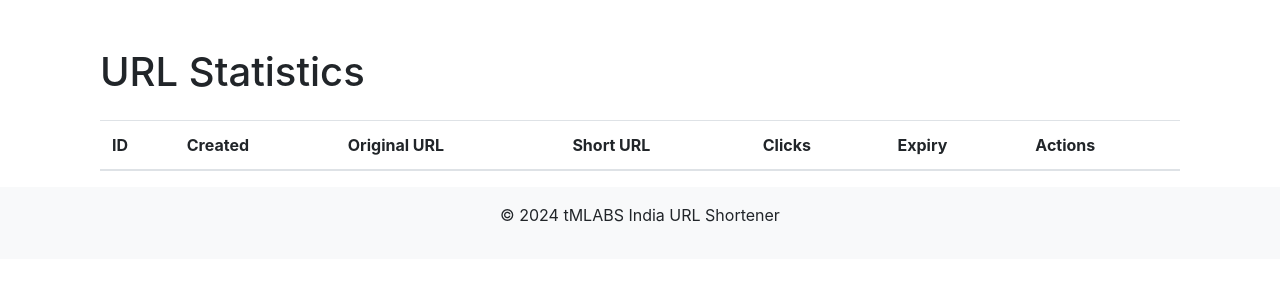
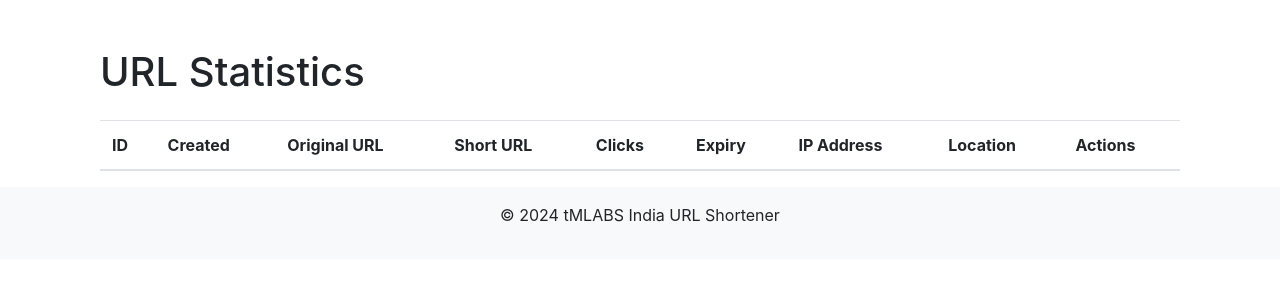
Before and after one commit to thrmk/url_shortener_free, a Flask app: page /stats in a window 1280 px wide. Shown: the part 76-376 px from the top of the page. Run offline with Flask 3, Linux system fonts and the light colour scheme; data that the repository does not hold is empty; some libraries are stand-ins or nearby versions.

Commit message:
Updated ip add changes

```diff
--- a/app.py
+++ b/app.py
@@ -3,6 +3,16 @@ from flask import Flask, render_template, request, redirect, url_for, flash, Res
 from werkzeug.security import generate_password_hash, check_password_hash
 from hashids import Hashids
 from datetime import datetime, timedelta
+
+import requests
+
+def get_location_from_ip(ip_address):
+    try:
+        response = requests.get(f'http://ip-api.com/json/{ip_address}')
+        data = response.json()
+        return data.get('city', '') + ', ' + data.get('country', '')
+    except requests.RequestException:
+        return ''
 
 app = Flask(__name__)
 app.config['SECRET_KEY'] = 'your_secret_key'  # Change this to a secure key
@@ -13,16 +23,21 @@ def init_db():
     with sqlite3.connect('database.db') as connection:
         cursor = connection.cursor()
         cursor.executescript('''
-        CREATE TABLE IF NOT EXISTS urls (
+        DROP TABLE IF EXISTS urls;
+        DROP TABLE IF EXISTS users;
+
+        CREATE TABLE urls (
             id INTEGER PRIMARY KEY AUTOINCREMENT,
             created TIMESTAMP NOT NULL DEFAULT CURRENT_TIMESTAMP,
             original_url TEXT NOT NULL,
             short_url TEXT UNIQUE NOT NULL,
             clicks INTEGER NOT NULL DEFAULT 0,
-            expiry TEXT NOT NULL
+            expiry TEXT NOT NULL,
+            ip_address TEXT,
+            location TEXT
         );
 
-        CREATE TABLE IF NOT EXISTS users (
+        CREATE TABLE users (
             id INTEGER PRIMARY KEY AUTOINCREMENT,
             username TEXT NOT NULL UNIQUE,
             password TEXT NOT NULL
@@ -42,8 +57,8 @@ def get_db_connection():
 def home():
     return render_template('home.html')
 
-@app.route('/index', methods=['GET', 'POST'])
-def index():
+@app.route('/url_shortener', methods=['GET', 'POST'])
+def url_shortener():
     default_expiry = datetime.now() + timedelta(hours=24)
     default_expiry_str = default_expiry.strftime('%Y-%m-%d %H:%M')
 
@@ -53,14 +68,18 @@ def index():
 
         if not original_url:
             flash('Please enter a URL.')
-            return redirect(url_for('index'))
+            return redirect(url_for('url_shortener'))
 
         short_url_code = hashids.encode(len(get_urls()) + 1)
         short_url = url_for('redirect_url', short_url=short_url_code, _external=True)
+        ip_address = request.remote_addr
+        location = get_location_from_ip(ip_address)  # Get location from IP address
+
         conn = get_db_connection()
 
         try:
-            conn.execute('INSERT INTO urls (original_url, short_url, expiry) VALUES (?, ?, ?)', (original_url, short_url_code, expiry))
+            conn.execute('INSERT INTO urls (original_url, short_url, expiry, ip_address, location) VALUES (?, ?, ?, ?, ?)',
+                         (original_url, short_url_code, expiry, ip_address, location))
             conn.commit()
             flash('URL shortened successfully!')
         except sqlite3.IntegrityError:
@@ -68,33 +87,29 @@ def index():
         finally:
             conn.close()
 
-        return render_template('index.html', short_url=short_url, expiry=expiry)
+        return render_template('url_shortener.html', short_url=short_url, expiry=expiry)
 
-    return render_template('index.html', expiry=default_expiry_str)
+    return render_template('url_shortener.html', expiry=default_expiry_str)
 
 @app.route('/<short_url>')
 def redirect_url(short_url):
     conn = get_db_connection()
     url = conn.execute('SELECT * FROM urls WHERE short_url = ?', (short_url,)).fetchone()
-    conn.close()
-
     if url is None:
         return 'URL not found', 404
 
     expiry = datetime.strptime(url['expiry'], '%Y-%m-%d %H:%M')
     if datetime.now() > expiry:
-        conn = get_db_connection()
         conn.execute('DELETE FROM urls WHERE short_url = ?', (short_url,))
         conn.commit()
         conn.close()
         return 'URL has expired', 410
 
-    conn = get_db_connection()
+    # Update click count only
     conn.execute('UPDATE urls SET clicks = clicks + 1 WHERE short_url = ?', (short_url,))
     conn.commit()
     conn.close()
 
-    print(f'Redirecting to: {url["original_url"]}')  # Debugging line
     return redirect(url['original_url'])
 
 @app.route('/stats')
@@ -106,7 +121,7 @@ def stats():
 @app.route('/sitemap.xml')
 def sitemap():
     urls = [
-        {'loc': url_for('index', _external=True)},
+        {'loc': url_for('url_shortener', _external=True)},
         {'loc': url_for('home', _external=True)},
         {'loc': url_for('privacy_policy', _external=True)},
         {'loc': url_for('robots_txt', _external=True)},
@@ -119,19 +134,20 @@ def sitemap():
 def privacy_policy():
     return render_template('privacy_policy.html')
 
-@app.route('/delete_url/<id>', methods=['POST'])
+@app.route('/delete_url/<int:id>', methods=['POST'])
 def delete_url(id):
-    url_id = hashids.decode(id)
-    if not url_id:
-        flash('Invalid URL ID.')
-        return redirect(url_for('stats'))
-
-    url_id = url_id[0]
+    # Directly use the integer ID without decoding since it's coming as an integer
     conn = get_db_connection()
-    conn.execute('DELETE FROM urls WHERE id = ?', (url_id,))
+    cursor = conn.cursor()
+    cursor.execute('DELETE FROM urls WHERE id = ?', (id,))
     conn.commit()
     conn.close()
-    flash('URL deleted successfully.')
+
+    if cursor.rowcount == 0:
+        flash('Failed to delete URL. It may not exist.')
+    else:
+        flash('URL deleted successfully.')
+
     return redirect(url_for('stats'))
 
 def get_urls():
--- a/robots.txt
+++ b/robots.txt
@@ -1,4 +1,4 @@
 User-agent: *
 Disallow:
 
-Sitemap: https://url-shortener-free.onrender.com/sitemap.xml
+Sitemap: https://www.tmlabs.in/sitemap.xml
--- a/templates/base.html
+++ b/templates/base.html
@@ -28,7 +28,7 @@
     <link rel="stylesheet" href="{{ url_for('static', filename='styles.css') }}">
     <link rel="stylesheet" href="https://cdn.jsdelivr.net/npm/flatpickr/dist/flatpickr.min.css">
     <script src="https://cdn.jsdelivr.net/npm/flatpickr"></script>
-    <script async src="https://pagead2.googlesyndication.com/pagead/js/adsbygoogle.js?client=ca-pub-5520751781337005" crossorigin="anonymous"></script>
+    <!-- <script async src="https://pagead2.googlesyndication.com/pagead/js/adsbygoogle.js?client=ca-pub-5520751781337005" crossorigin="anonymous"></script> -->
     <script async src="https://www.googletagmanager.com/gtag/js?id=G-1F35JW1ZG3"></script>
     <script>
         window.dataLayer = window.dataLayer || [];
@@ -36,6 +36,8 @@
         gtag('js', new Date());
         gtag('config', 'G-1F35JW1ZG3');
     </script>
+    <script async src="https://pagead2.googlesyndication.com/pagead/js/adsbygoogle.js?client=ca-pub-5520751781337005"
+    crossorigin="anonymous"></script>
     <style>
         /* Bounce animation for the icon */
         .animated-icon {
@@ -124,7 +126,8 @@
             </button>
             <div class="collapse navbar-collapse" id="navbarNav">
                 <ul class="navbar-nav ml-auto">
-                    <li class="nav-item"><a class="nav-link" href="{{ url_for('index') }}">Shorten URL</a></li>
+                    <!-- Update the URL in the navbar -->
+                    <li class="nav-item"><a class="nav-link" href="{{ url_for('url_shortener') }}">Shorten URL</a></li>
                     <li class="nav-item"><a class="nav-link" href="{{ url_for('privacy_policy') }}">Privacy Policy</a></li>
                 </ul>
             </div>
--- a/templates/home.html
+++ b/templates/home.html
@@ -6,7 +6,8 @@
 <div class="jumbotron text-center">
     <h1 class="display-4">Welcome to Our URL Shortener Service</h1>
     <p class="lead">Manage and track your links with ease using our platform, which offers features similar to bitly, tinyurl, and more.</p>
-    <a class="btn btn-primary btn-lg mt-4" href="{{ url_for('index') }}" role="button">
+    <!-- Update the URL in the button -->
+    <a class="btn btn-primary btn-lg mt-4" href="{{ url_for('url_shortener') }}" role="button">
         Click Here <i class="fas fa-arrow-down animated-icon"></i>
     </a>
 </div>
--- a/templates/stats.html
+++ b/templates/stats.html
@@ -15,6 +15,8 @@
                 <th>Short URL</th>
                 <th>Clicks</th>
                 <th>Expiry</th>
+                <th>IP Address</th>
+                <th>Location</th>
                 <th>Actions</th>
             </tr>
         </thead>
@@ -27,6 +29,8 @@
                 <td><a href="{{ url_for('redirect_url', short_url=url.short_url) }}">{{ url.short_url }}</a></td>
                 <td>{{ url.clicks }}</td>
                 <td>{{ url.expiry }}</td>
+                <td>{{ url.ip_address }}</td>
+                <td>{{ url.location }}</td>
                 <td>
                     <form method="POST" action="{{ url_for('delete_url', id=url.id) }}">
                         <button type="submit" class="btn btn-danger">Delete</button>
--- a/templates/index.html
+++ b/templates/url_shortener.html
@@ -21,7 +21,7 @@
             Submit
             <i class="fas fa-arrow-down animated-icon"></i>
         </button>
-            </form>
+    </form>
 
     {% if short_url %}
     <hr class="my-4">
```
Also changed, not shown: database.db.
